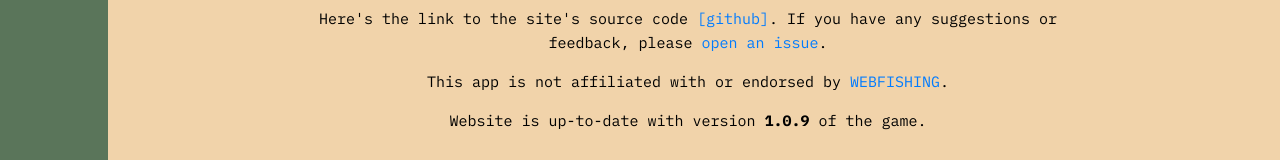
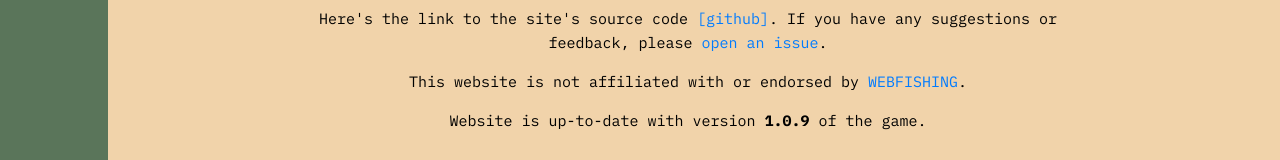
Before and after one commit to puksh/webfishingCollection, a Vue app: page / in a window 1280 px wide. Both pictures are taken after a click on the button "About". Shown: the part 536-696 px from the top of the page. Built offline with nearby package versions, Linux system fonts and the light colour scheme.

Commit message:
fix(About): Typo

```diff
--- a/src/components/About.vue
+++ b/src/components/About.vue
@@ -35,7 +35,7 @@
         >.
       </p>
       <p>
-        This app is not affiliated with or endorsed by
+        This website is not affiliated with or endorsed by
         <a
           href="https://store.steampowered.com/app/3146520/WEBFISHING/"
           target="_blank"
```
